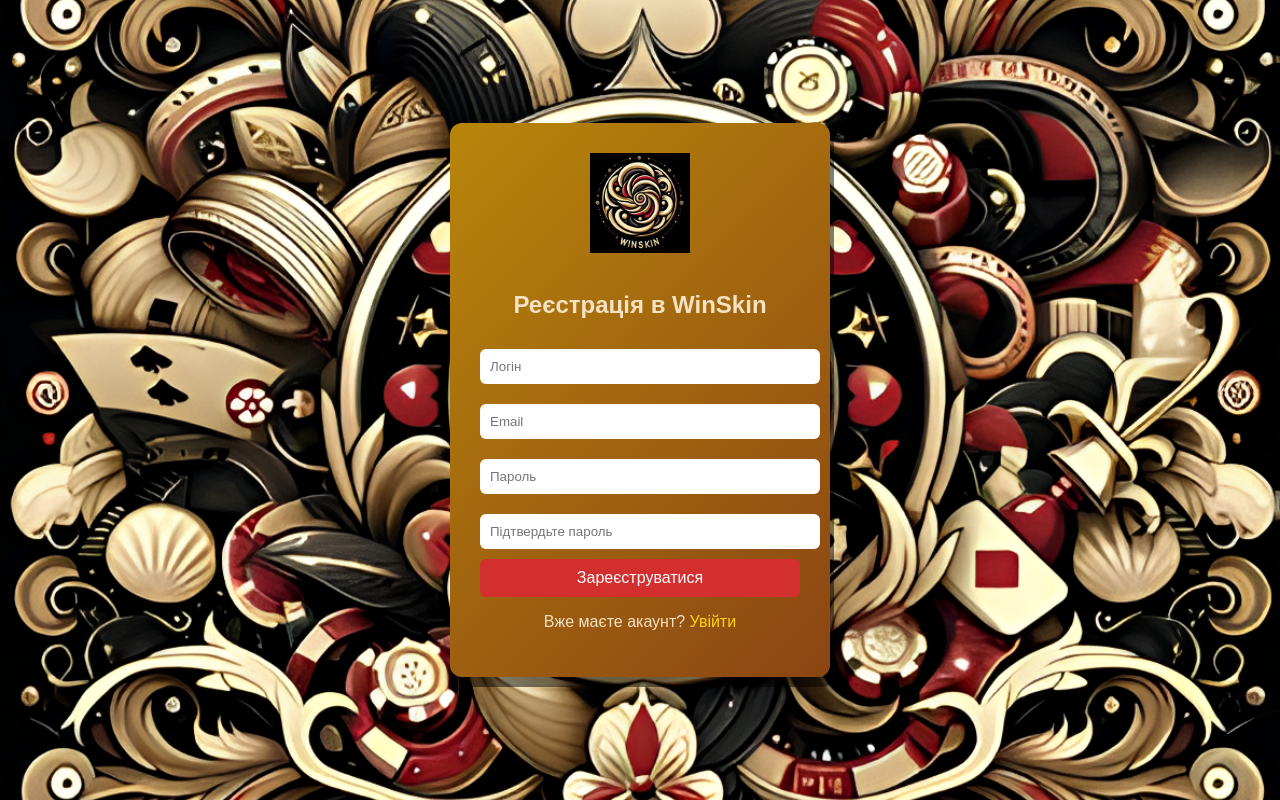
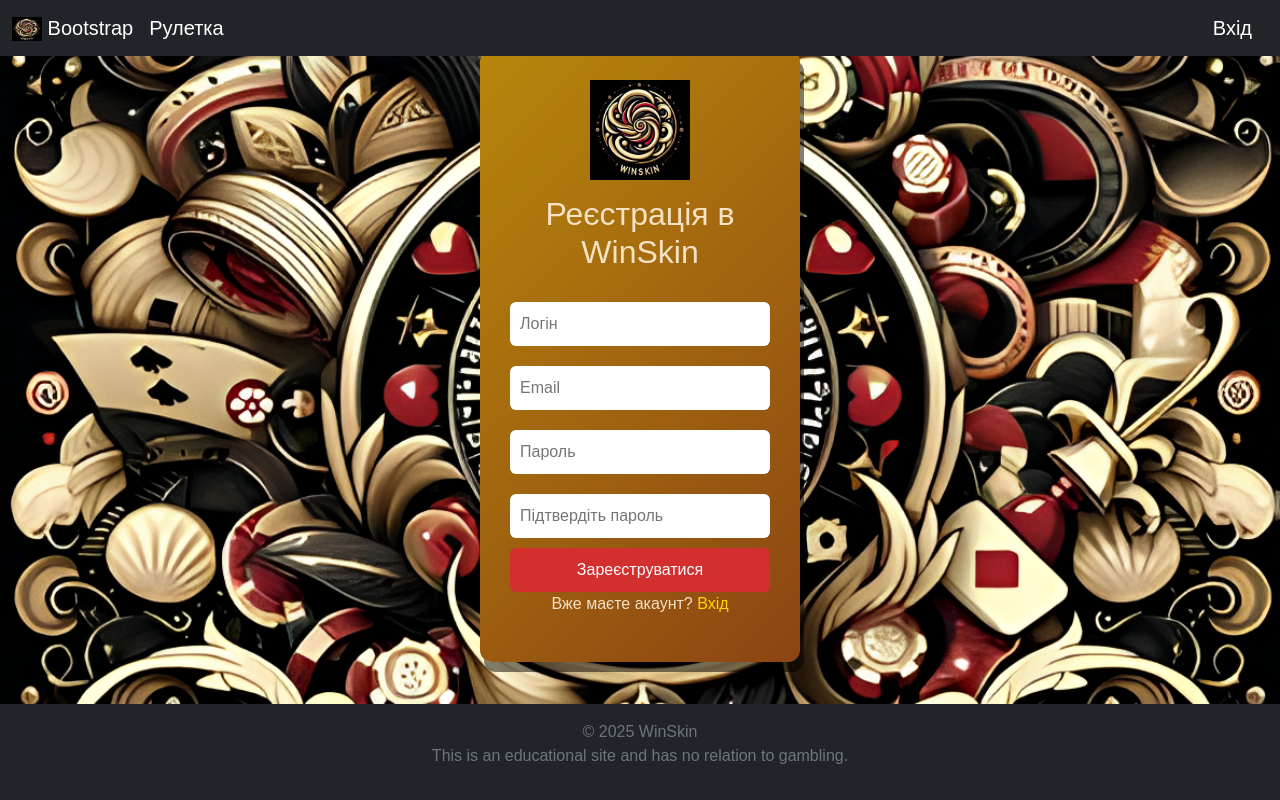
Before and after one commit to p3nc/WinSkin-site, a Flask app: page /registration in a window 1280 px wide. Run offline with Flask 3, Linux system fonts and the light colour scheme.

Commit message:
added header and footer

```diff
--- a/src/app.py
+++ b/src/app.py
@@ -20,50 +20,60 @@ class User(db.Model):
     password = db.Column(db.String(100), nullable=False)
 
 
+
+@app.route('/mainpage')
+def mainpage():
+    user_id = session.get('user_id')
+    user = User.query.get(user_id) if user_id else None
+    return render_template('mainpage.html', user=user)
+
+@app.route('/login', methods=['GET', 'POST'])
+def login():
+    if 'user_id' in session:
+        return redirect(url_for('mainpage'))
+    if request.method == 'POST':
+        username = request.form.get('username')
+        password = request.form.get('password')
+
+        user = User.query.filter_by(username=username, password=password).first()
+        if user:
+            session['user_id'] = user.id
+            return redirect(url_for('mainpage'))
+        else:
+            flash('Неправильний логін або пароль', 'error')
+            return redirect(url_for('login'))
+    return render_template('login.html')
+
 @app.route('/registration', methods=['GET', 'POST'])
 def registration():
+    if 'user_id' in session:
+        return redirect(url_for('mainpage'))
     if request.method == 'POST':
         username = request.form.get('username')
         email = request.form.get('email')
         password = request.form.get('password')
         confirm_password = request.form.get('confirmPassword')
 
-
         if password != confirm_password:
             flash('Паролі не збігаються', 'error')
             return redirect(url_for('registration'))
-
 
         if User.query.filter_by(username=username).first() or User.query.filter_by(email=email).first():
             flash('Користувач із таким логіном або email вже існує', 'error')
             return redirect(url_for('registration'))
 
-
         new_user = User(username=username, email=email, password=password)
         db.session.add(new_user)
         db.session.commit()
         flash('Реєстрація пройшла успішно!', 'success')
-        session['user_id'] = new_user.id  # Зберігаємо ID користувача в сесії
-        return redirect(url_for('user'))
+        session['user_id'] = new_user.id
+        return redirect(url_for('mainpage'))
     return render_template('registration.html')
 
-
-@app.route('/login', methods=['GET', 'POST'])
-def login():
-    if request.method == 'POST':
-        username = request.form.get('username')
-        password = request.form.get('password')
-
-
-        user = User.query.filter_by(username=username, password=password).first()
-        if user:
-            session['user_id'] = user.id
-            return redirect(url_for('user'))
-        else:
-            flash('Неправильний логін або пароль', 'error')
-            return redirect(url_for('login'))
-    return render_template('login.html')
-
+@app.route('/logout')
+def logout():
+    session.clear()
+    return redirect(url_for('login'))
 
 @app.route('/user')
 def user():
@@ -75,6 +85,9 @@ def user():
     flash('Будь ласка, увійдіть або зареєструйтесь', 'error')
     return redirect(url_for('login'))
 
+
+
+
 if __name__ == '__main__':
     with app.app_context():
         db.create_all()
--- /dev/null
+++ b/static/css/base.css
@@ -0,0 +1,26 @@
+.content {
+  padding-top: 50px;
+}
+
+html, body {
+  height: 100%;
+}
+
+body {
+  display: flex;
+  flex-direction: column;
+}
+
+.main {
+  flex: 1;
+}
+
+.footer {
+  width: 100%;
+  padding: 1rem 0;
+  background-color: #343a40;
+  color: white;
+  text-align: center;
+  position: relative;
+  bottom: 0;
+}
--- a/static/css/registration.css
+++ b/static/css/registration.css
@@ -36,6 +36,7 @@ input {
     margin: 10px 0;
     border: none;
     border-radius: 6px;
+    background-color: #fff;
 }
 
 button {
--- /dev/null
+++ b/templates/base.html
@@ -0,0 +1,50 @@
+<!DOCTYPE html>
+<html lang="uk">
+<head>
+    <meta charset="UTF-8">
+    <meta name="viewport" content="width=device-width, initial-scale=1.0">
+    <title>{% block title %}{% endblock %}</title>
+    <link href="https://cdn.jsdelivr.net/npm/bootstrap@5.0.2/dist/css/bootstrap.min.css" rel="stylesheet" integrity="sha384-EVSTQN3/azprG1Anm3QDgpJLIm9Nao0Yz1ztcQTwFspd3yD65VohhpuuCOmLASjC" crossorigin="anonymous">
+    <link rel="stylesheet" href="{{ url_for('static', filename='css/base.css') }}">
+    {% block head %}
+    {% if 'login' in request.path %}
+    <link rel="stylesheet" href="{{ url_for('static', filename='css/login.css') }}">
+    {% elif 'registration' in request.path %}
+    <link rel="stylesheet" href="{{ url_for('static', filename='css/registration.css') }}">
+    {% endif %}
+    {% endblock %}
+</head>
+<body>
+  <header>
+    <nav class="navbar fixed-top navbar-dark bg-dark">
+      <div class="container-fluid">
+        <a class="navbar-brand" href="{{ url_for('mainpage') }}">
+          <img src="{{ url_for('static', filename='images/winskin-logo.png')}}" alt="" width="30" height="24" class="d-inline-block align-text-top">
+          Bootstrap
+        </a>
+        <a class="navbar-brand me-auto" href="">
+          Рулетка
+        </a>
+        {% if user %}
+          <a class="navbar-brand" href="{{ url_for('user') }}">
+            {{ user.username }}
+          </a>
+        {% else %}
+          <a class="navbar-brand" href="{{ url_for('login') }}">
+            Вхід
+          </a>
+        {% endif %}
+      </div>
+    </nav>
+  </header>
+  <main class="content main">
+    {% block content %}{% endblock %}
+  </main>
+  <footer class="footer mt-auto py-3 bg-dark text-white">
+    <div class="container">
+      <span class="text-muted">© 2025 WinSkin</span>
+      <p class="text-muted">This is an educational site and has no relation to gambling.</p>
+    </div>
+  </footer>
+</body>
+</html>
--- a/templates/registration.html
+++ b/templates/registration.html
@@ -1,18 +1,14 @@
-<!DOCTYPE html>
-<html lang="uk">
-<head>
-  <meta charset="UTF-8">
-  <meta name="viewport" content="width=device-width, initial-scale=1.0">
-  <title>Реєстрація | WinSkin</title>
-  <link rel="stylesheet" href="{{ url_for('static', filename='../static/css/registration.css') }}">
-</head>
-<body>
+{% extends "base.html" %}
+
+{% block title %}Реєстрація | WinSkin{% endblock %}
+
+
+{% block content %}
 <div class="register-container">
   <div class="logo-container">
-    <img src="{{ url_for('static', filename='../static/images/winskin-logo.png') }}" alt="WinSkin Logo">
+    <img src="{{ url_for('static', filename='images/winskin-logo.png') }}" alt="WinSkin Logo">
   </div>
   <h2>Реєстрація в WinSkin</h2>
-
 
   {% with messages = get_flashed_messages(with_categories=true) %}
     {% if messages %}
@@ -22,14 +18,13 @@
     {% endif %}
   {% endwith %}
 
-  <form id="registerForm" action="/registration" method="post">
+  <form id="registrationForm" action="/registration" method="post">
     <input type="text" name="username" placeholder="Логін" required>
     <input type="email" name="email" placeholder="Email" required>
     <input type="password" name="password" placeholder="Пароль" required>
-    <input type="password" name="confirmPassword" placeholder="Підтвердьте пароль" required>
+    <input type="password" name="confirmPassword" placeholder="Підтвердіть пароль" required>
     <button type="submit">Зареєструватися</button>
   </form>
-  <p>Вже маєте акаунт? <a href="{{ url_for('login') }}">Увійти</a></p>
+  <p>Вже маєте акаунт? <a href="{{ url_for('login') }}">Вхід</a></p>
 </div>
-</body>
-</html>
+{% endblock %}
```
Also changed, not shown: static/css/login.css (renamed from static/css/style.css, +15 -1 lines), templates/login.html (+7 -12 lines), templates/mainpage.html (added, +7 -0 lines), templates/user.html (+9 -13 lines), src/instance/db.sqlite.
